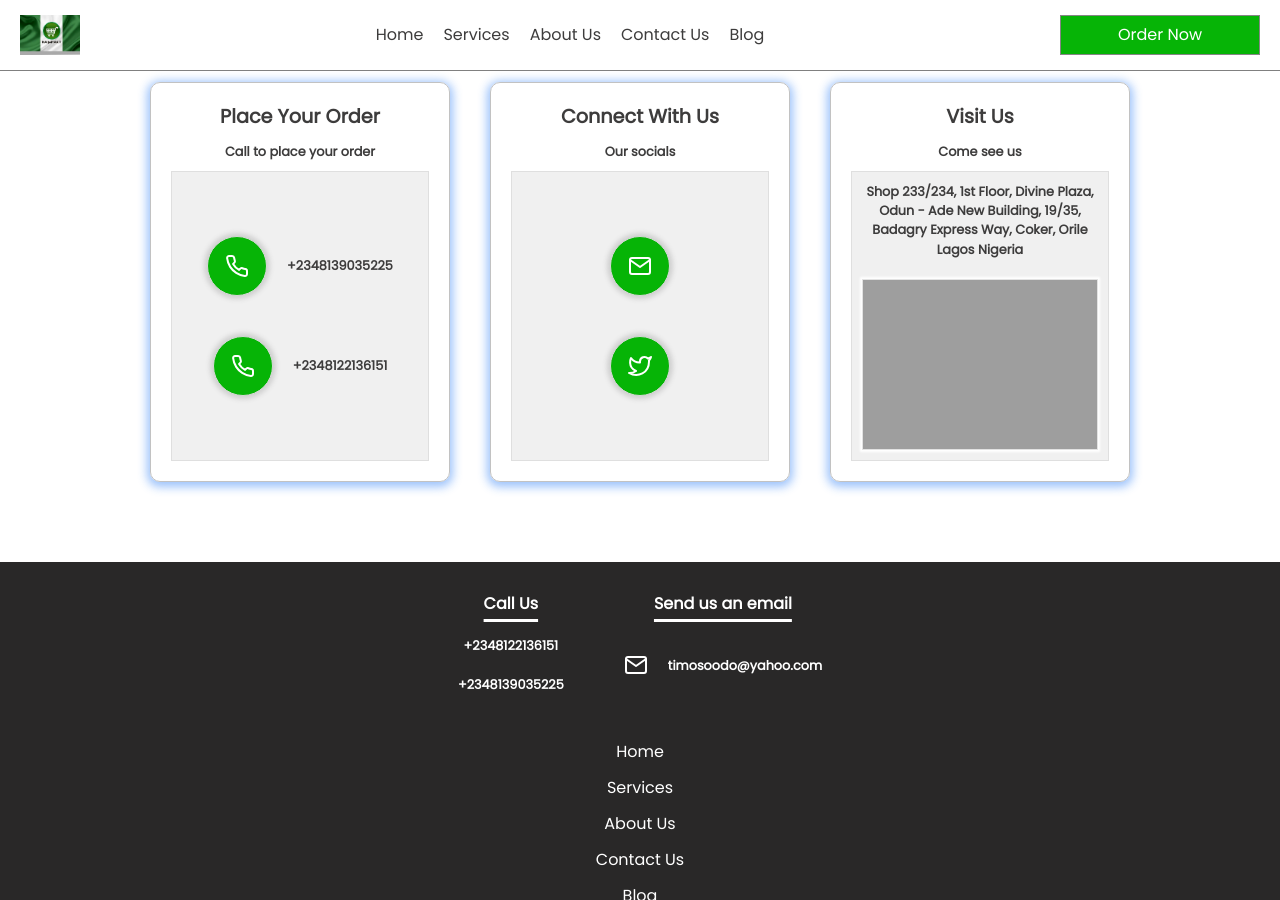
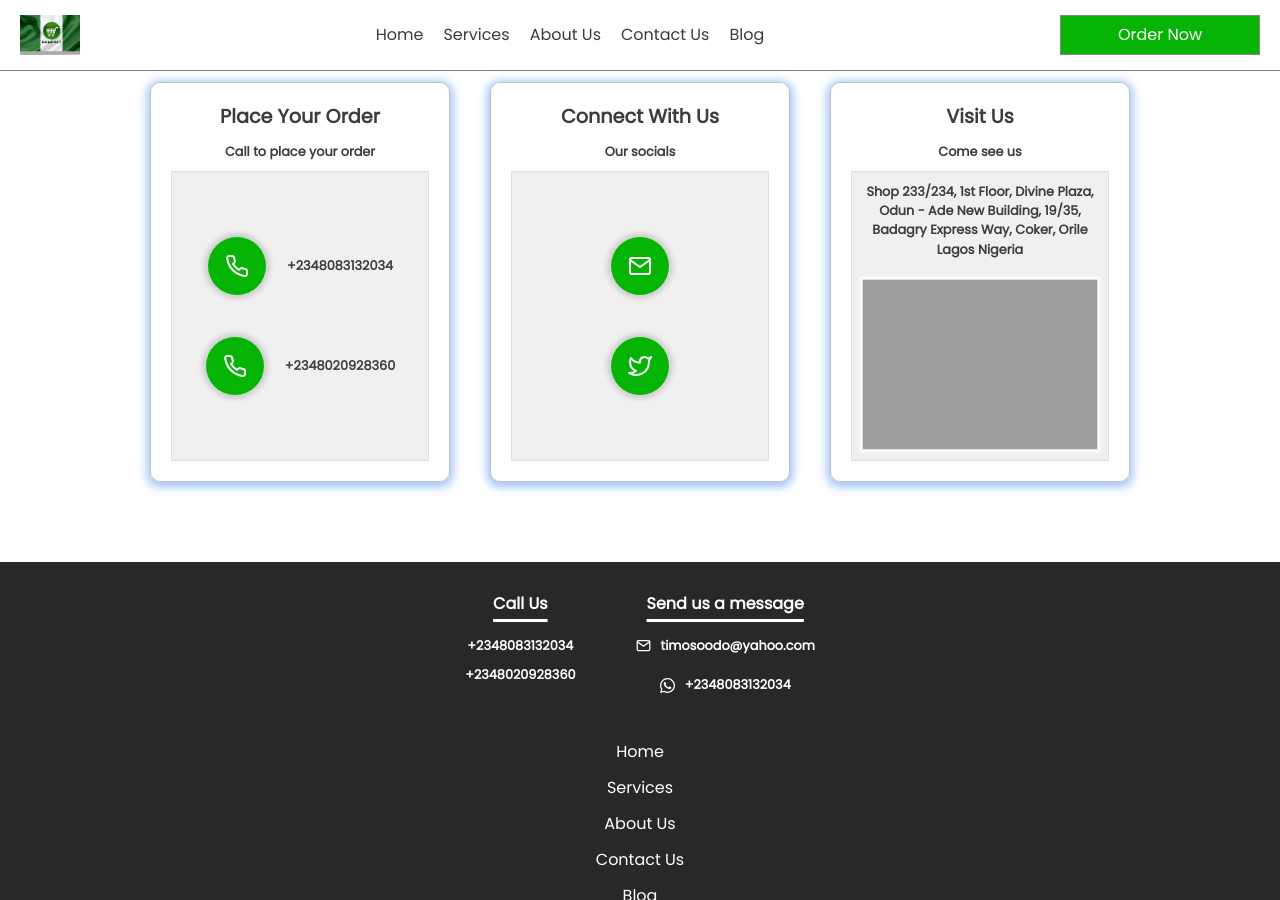
Before and after one commit to xetadeveloper/naijamakit, a Jekyll site: the page built from index.html, in a window 1280 px wide and 900 px high, scrolled down 4250 px. Built offline with Jekyll 4.4.1, drawn with Linux system fonts in a browser that asks for light colours; the list of posts is cut into pages by our own code; grey boxes are pictures that could not be loaded.

Commit message:
Add doors and tiles and change phone numbers

```diff
--- a/_includes/footer.html
+++ b/_includes/footer.html
@@ -7,15 +7,15 @@
         >
           <h5 class="footer-contact-header">Call Us</h5>
           <div class="flex flex-col footer-contact-info">
-            <a href="tel:+2348122136151"><h6>+2348122136151</h6></a>
-            <a href="tel:+2348139035225"><h6>+2348139035225</h6></a>
+            <a href="tel:+2348083132034"><h6>+2348083132034</h6></a>
+            <a href="tel:+2348020928360"><h6>+2348020928360</h6></a>
           </div>
         </section>
 
         <section
           class="flex flex-col justify-between align-center footer-contact-item"
         >
-          <h5 class="footer-contact-header">Send us an email</h5>
+          <h5 class="footer-contact-header">Send us a message</h5>
           <a
             href="mailto:timosoodo@yahoo.com"
             class="
@@ -26,8 +26,38 @@
               footer-contact-info
             "
           >
-            <i data-feather="mail"></i>
+            <i data-feather="mail" class="footer-contact-icon"></i>
             <h6>timosoodo@yahoo.com</h6>
+          </a>
+          <a
+            href="https://wa.me/2348083132034"
+            class="
+              flex
+              justify-center
+              flex-wrap
+              align-center
+              footer-contact-info
+            "
+          >
+            <div class="footer-contact-icon">
+              <svg
+                aria-hidden="true"
+                focusable="false"
+                data-prefix="fab"
+                data-icon="whatsapp"
+                class="svg-inline--fa fa-whatsapp"
+                role="img"
+                xmlns="http://www.w3.org/2000/svg"
+                viewBox="0 0 448 512"
+              >
+                <path
+                  fill="currentColor"
+                  d="M380.9 97.1C339 55.1 283.2 32 223.9 32c-122.4 0-222 99.6-222 222 0 39.1 10.2 77.3 29.6 111L0 480l117.7-30.9c32.4 17.7 68.9 27 106.1 27h.1c122.3 0 224.1-99.6 224.1-222 0-59.3-25.2-115-67.1-157zm-157 341.6c-33.2 0-65.7-8.9-94-25.7l-6.7-4-69.8 18.3L72 359.2l-4.4-7c-18.5-29.4-28.2-63.3-28.2-98.2 0-101.7 82.8-184.5 184.6-184.5 49.3 0 95.6 19.2 130.4 54.1 34.8 34.9 56.2 81.2 56.1 130.5 0 101.8-84.9 184.6-186.6 184.6zm101.2-138.2c-5.5-2.8-32.8-16.2-37.9-18-5.1-1.9-8.8-2.8-12.5 2.8-3.7 5.6-14.3 18-17.6 21.8-3.2 3.7-6.5 4.2-12 1.4-32.6-16.3-54-29.1-75.5-66-5.7-9.8 5.7-9.1 16.3-30.3 1.8-3.7.9-6.9-.5-9.7-1.4-2.8-12.5-30.1-17.1-41.2-4.5-10.8-9.1-9.3-12.5-9.5-3.2-.2-6.9-.2-10.6-.2-3.7 0-9.7 1.4-14.8 6.9-5.1 5.6-19.4 19-19.4 46.3 0 27.3 19.9 53.7 22.6 57.4 2.8 3.7 39.1 59.7 94.8 83.8 35.2 15.2 49 16.5 66.6 13.9 10.7-1.6 32.8-13.4 37.4-26.4 4.6-13 4.6-24.1 3.2-26.4-1.3-2.5-5-3.9-10.5-6.6z"
+                ></path>
+              </svg>
+            </div>
+
+            <h6>+2348083132034</h6>
           </a>
         </section>
       </section>
--- a/assets/css/main.css
+++ b/assets/css/main.css
@@ -584,7 +584,7 @@
 
 .footer-contact-info {
   /* border: 1px solid white; */
-  gap: 20px;
+  gap: 10px;
   flex-grow: 2;
 }
 
@@ -601,3 +601,10 @@
     justify-content: center;
   }
 }
+
+.footer-contact-icon {
+  /* border: 1px solid white; */
+  color: white;
+  height: 15px;
+  width: 15px;
+}
--- a/index.html
+++ b/index.html
@@ -50,9 +50,19 @@
       <h3 class="card-detail">Plumbing Materials</h3>
     </div>
     <div class="card">
-      <img src={{"/assets/images/bm.jpg" | relative_url}} alt="Ceramic Tiles"
+      <img src={{"/assets/images/bm.jpg" | relative_url}} alt="Building
+      Materials" class="card-image" />
+      <h3 class="card-detail">Building Materials</h3>
+    </div>
+    <div class="card">
+      <img src={{"/assets/images/door.jpeg" | relative_url}} alt="Doors"
       class="card-image" />
-      <h3 class="card-detail">Building Materials</h3>
+      <h3 class="card-detail">Doors</h3>
+    </div>
+    <div class="card">
+      <img src={{"/assets/images/tiles.jpeg" | relative_url}} alt="Tiles"
+      class="card-image" />
+      <h3 class="card-detail">Tiles</h3>
     </div>
   </section>
 
@@ -130,22 +140,22 @@
           <!-- Phone Numbers -->
           <div class="flex justify-center align-center contact-item">
             <a
-              href="tel:+2348139035225"
+              href="tel:+2348083132034"
               class="flex justify-center align-center small-icon"
             >
               <i data-feather="phone"></i>
             </a>
-            <h6>+2348139035225</h6>
+            <h6>+2348083132034</h6>
           </div>
 
           <div class="flex justify-center align-center contact-item">
             <a
-              href="tel:+2348122136151"
+              href="tel:+2348020928360"
               class="flex justify-center align-center small-icon"
             >
               <i data-feather="phone"></i>
             </a>
-            <h6>+2348122136151</h6>
+            <h6>+2348020928360</h6>
           </div>
         </div>
       </div>
```
Also changed, not shown: assets/images/door.jpeg (added), assets/images/plumbing materials.jpeg, assets/images/tiles.jpeg (added).
